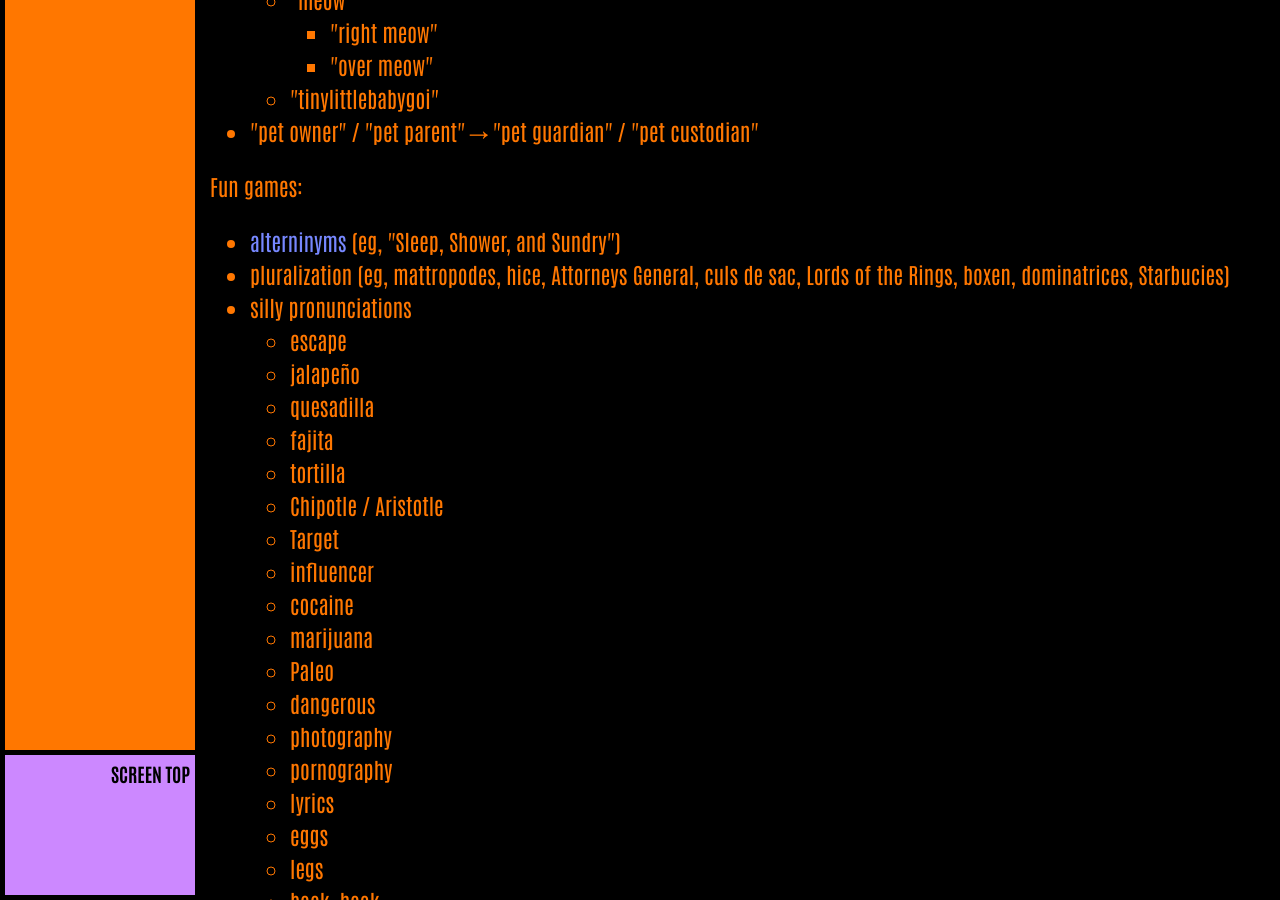
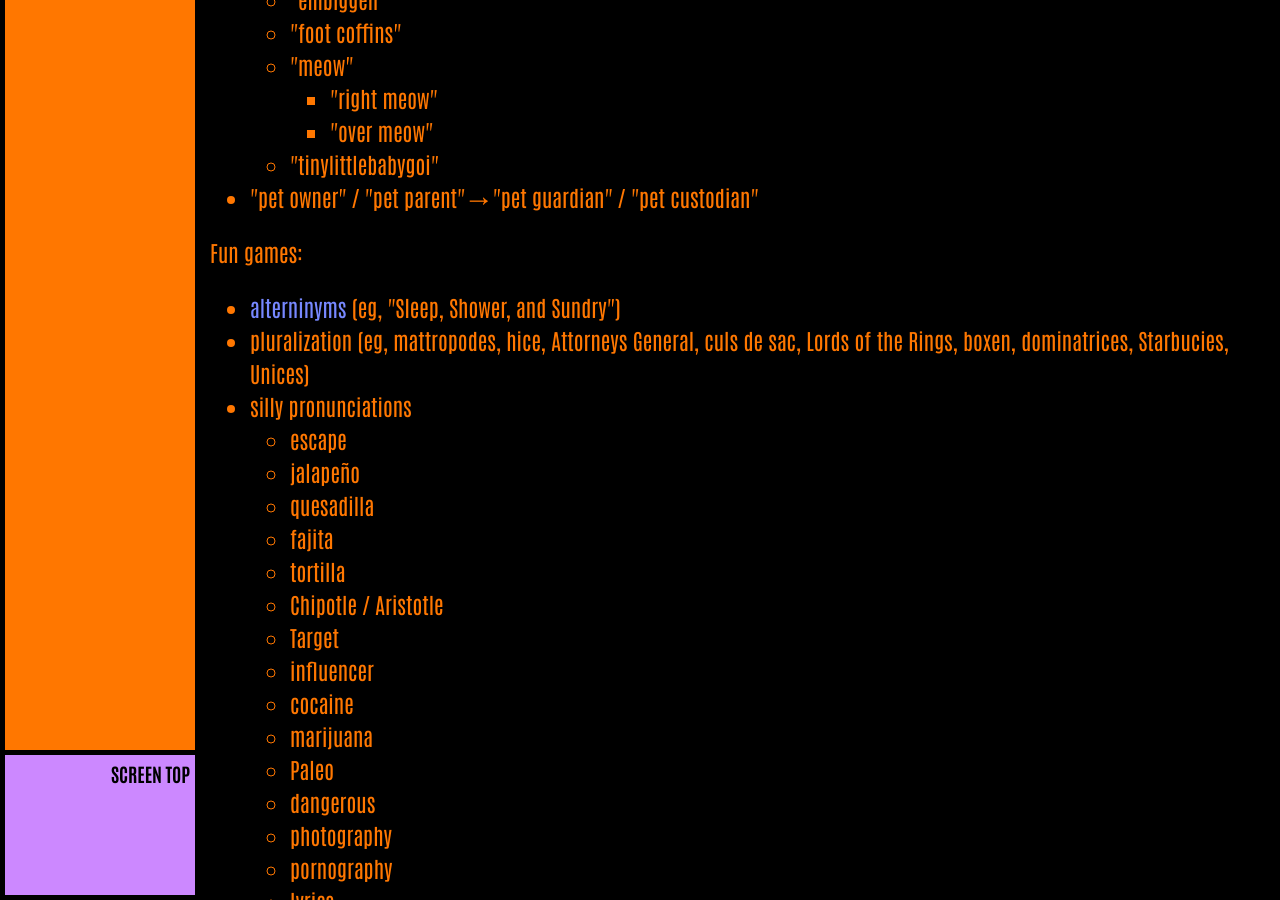
Before and after one commit to ArthurZey/arthurzey.github.io, a Jekyll site: the page built from _pages/stubs/grammar-and-language.md, in a window 1280 px wide and 900 px high, scrolled down 5431 px. Built offline with Jekyll 4.4.1, drawn with Linux system fonts in a browser that asks for light colours; some of the changed text lies outside the part shown.

```diff
--- a/_pages/stubs/grammar-and-language.md
+++ b/_pages/stubs/grammar-and-language.md
@@ -163,7 +165,7 @@
 Fun games:
 
 * [alterninyms](https://docs.google.com/document/d/1vVL_BTi4AGYPGwMWcmeMYAQ3LGmPxZhT2dlo6opFltk/edit){:target="&lowbar;blank"} (eg, "Sleep, Shower, and Sundry")
-* pluralization (eg, mattropodes, hice, Attorneys General, culs de sac, Lords of the Rings, boxen, dominatrices, Starbucies)
+* pluralization (eg, mattropodes, hice, Attorneys General, culs de sac, Lords of the Rings, boxen, dominatrices, Starbucies, Unices)
 * silly pronunciations
   * escape
   * jalapeño
```
Also changed, not shown: other parts of _pages/stubs/grammar-and-language.md (+3 -1 lines).
